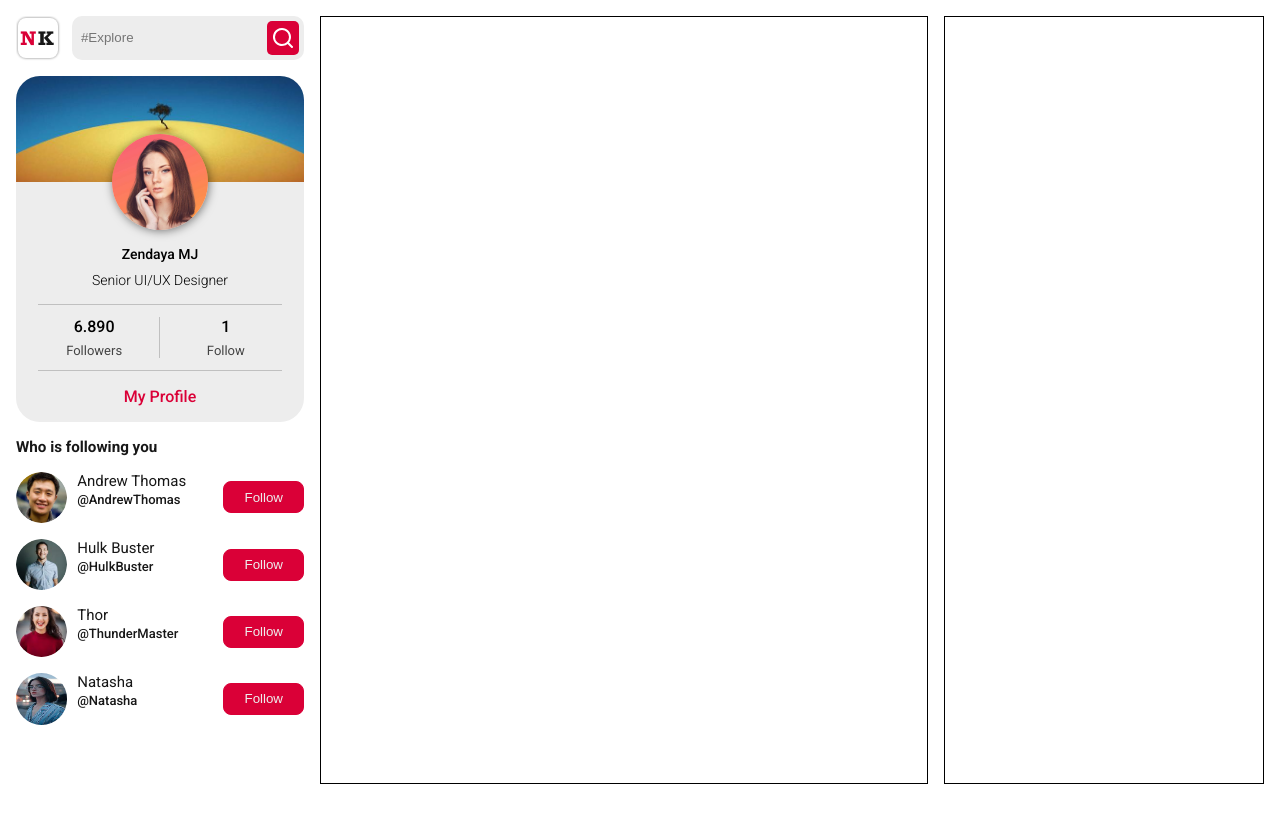
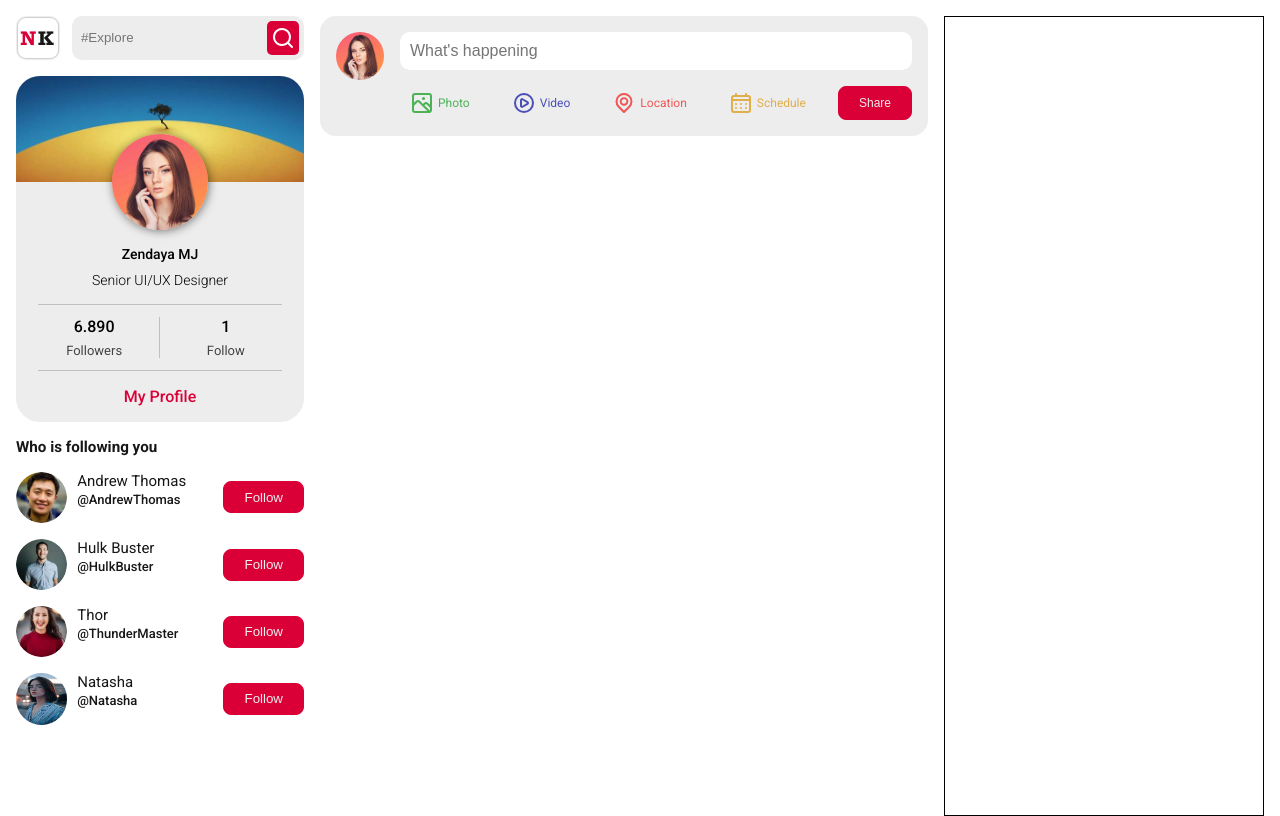
Before and after one commit to CarlosLopez98/nomad_king, a React (Create React App) app: page /home in a window 1280 px wide. Built offline with nearby package versions, Linux system fonts and the light colour scheme; the HTML template or start-up script is replaced by a standard one.

Commit message:
[ADD] Seccion para hacer los posts

```diff
--- /dev/null
+++ b/src/components/Home/PostShare/PostShare.css
@@ -0,0 +1,68 @@
+.postShare {
+  display: flex;
+  gap: 1rem;
+  background-color: #ededed;
+  padding: 1rem;
+  border-radius: 1rem;
+}
+
+.postShare > img {
+  width: 3rem;
+  height: 3rem;
+  border-radius: 50%;
+}
+
+.postShare > .postInput {
+  display: flex;
+  flex-direction: column;
+  width: 90%;
+  gap: 1rem;
+}
+
+.postShare > .postInput > input {
+  background-color: white;
+  border-radius: 10px;
+  padding: 10px;
+  font-size: 1rem;
+  border: none;
+  outline: none;
+}
+
+.postOptions {
+  display: flex;
+  justify-content: space-between;
+}
+
+.postOptions .option {
+  display: flex;
+  justify-content: center;
+  align-items: center;
+  gap: 4px;
+  padding: 5px 10px;
+  border-radius: 10px;
+  font-size: 12px;
+  cursor: pointer;
+}
+
+.ps-button {
+  padding: 5px 20px;
+  font-size: 12px;
+}
+
+.previewImg {
+  position: relative;
+}
+
+.previewImg > svg {
+  position: absolute;
+  right: 1rem;
+  top: 0.5rem;
+  cursor: pointer;
+}
+
+.previewImg > img {
+  width: 100%;
+  max-height: 20rem;
+  object-fit: cover;
+  border-radius: 0.5rem;
+}
--- /dev/null
+++ b/src/components/Home/PostShare/PostShare.jsx
@@ -0,0 +1,75 @@
+import React from 'react'
+import { useState, useRef } from 'react'
+import "./PostShare.css"
+
+import profileImg from "../../../assets/images/profileImg.jpg"
+// Iconos
+import {
+  UilScenery,
+  UilPlayCircle,
+  UilLocationPoint,
+  UilSchedule,
+  UilTimes
+} from "@iconscout/react-unicons"
+
+const PostShare = () => {
+  const [image, setImage] = useState(null);
+  const imageRef = useRef();
+
+  const onImageChange = (ev) => {
+    if (ev.target.files && ev.target.files[0]) {
+      let img = ev.target.files[0]
+
+      setImage({
+        image: URL.createObjectURL(img)
+      })
+    }
+  }
+
+  return (
+    <div className="postShare">
+      <img src={profileImg} alt="" />
+
+      <div className="postInput">
+        <input type="text" placeholder="What's happening" />
+
+        <div className="postOptions">
+          <div className="option" style={{ color: "var(--photo)" }} onClick={() => imageRef.current.click()}>
+            <UilScenery />
+            Photo
+          </div>
+          <div className="option" style={{ color: "var(--video)" }}>
+            <UilPlayCircle />
+            Video
+          </div>
+          <div className="option" style={{ color: "var(--location)" }}>
+            <UilLocationPoint />
+            Location
+          </div>
+          <div className="option" style={{ color: "var(--schedule)" }}>
+            <UilSchedule />
+            Schedule
+          </div>
+
+          <button className="button ps-button">
+            Share
+          </button>
+
+          <div style={{ display: "none" }}>
+            <input type="file" name="myImage" id="myImage" ref={imageRef} onChange={onImageChange} />
+          </div>
+        </div>
+
+        {image && (
+          <div className="previewImg">
+            <UilTimes onClick={() => setImage(null)} />
+            <img src={image.image} alt="" />
+          </div>
+        )}
+      </div>
+
+    </div>
+  )
+}
+
+export default PostShare
--- /dev/null
+++ b/src/components/Home/PostShare/index.js
@@ -0,0 +1 @@
+export { default } from "./PostShare"
--- /dev/null
+++ b/src/components/Home/PostSide/PostSide.css
@@ -0,0 +1,7 @@
+.postSide {
+  display: flex;
+  flex-direction: column;
+  gap: 1rem;
+  height: 100vh;
+  overflow: auto;
+}
--- /dev/null
+++ b/src/components/Home/PostSide/PostSide.jsx
@@ -0,0 +1,13 @@
+import React from 'react'
+import "./PostSide.css"
+import PostShare from '../PostShare/PostShare'
+
+const PostSide = () => {
+  return (
+    <div className="postSide">
+      <PostShare />
+    </div>
+  )
+}
+
+export default PostSide
--- /dev/null
+++ b/src/components/Home/PostSide/index.js
@@ -0,0 +1 @@
+export { default } from "./PostSide"
--- a/src/index.css
+++ b/src/index.css
@@ -20,7 +20,7 @@
   --photo: #4CB256;
   --video: #4A4EB7;
   --location: #EF5757;
---shedule: #E1AE4A;
+  --schedule: #E1AE4A;
 }
 
 * {
--- a/src/pages/Home/Home.css
+++ b/src/pages/Home/Home.css
@@ -7,6 +7,6 @@
   padding: 16px;
 }
 
-.postSide, .rightSide {
+.rightSide {
   border: 1px solid black;
 }
--- a/src/pages/Home/Home.jsx
+++ b/src/pages/Home/Home.jsx
@@ -2,12 +2,13 @@ import React from 'react'
 import "./Home.css"
 
 import ProfileSide from "../../components/Home/ProfileSide"
+import PostSide from "../../components/Home/PostSide"
 
 const Home = () => {
   return (
     <div className="home">
       <ProfileSide />
-      <div className="postSide"></div>
+      <PostSide />
       <div className="rightSide"></div>
     </div>
   )
```
